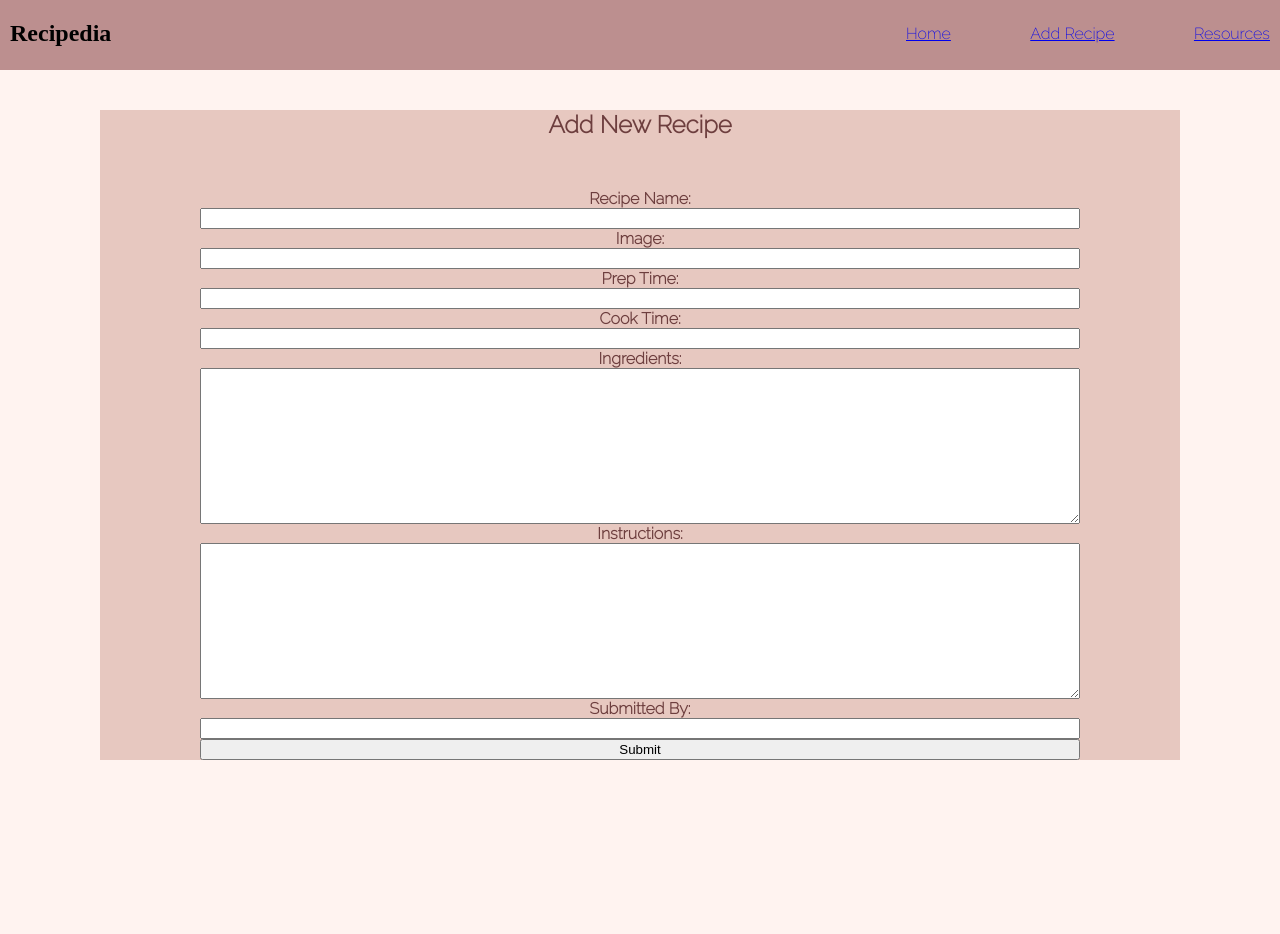
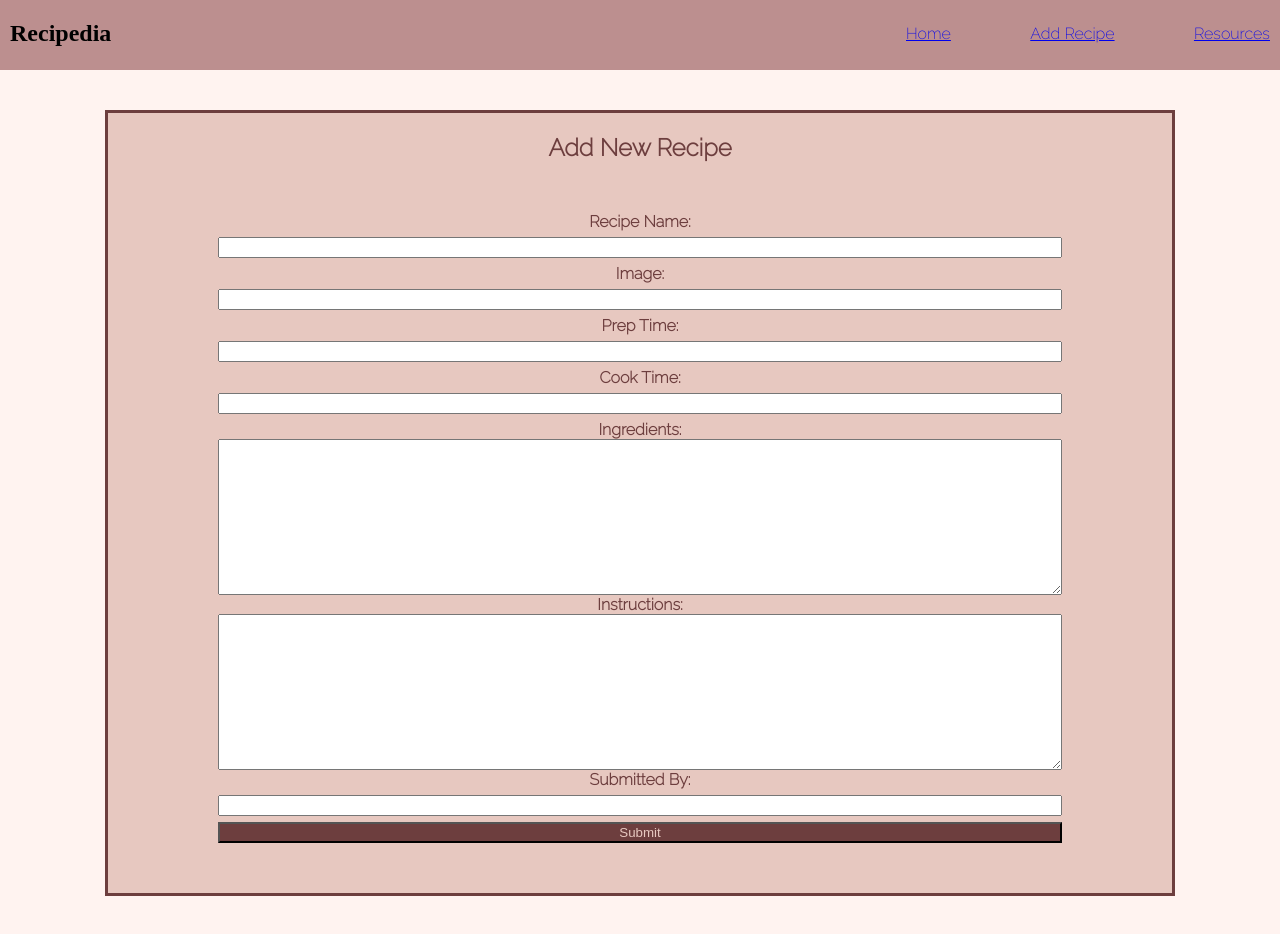
Before and after one commit to ralicynf/recipedia, a React (Create React App) app in the folder client/recipedia/: page /recipes/addRecipe in a window 1280 px wide. Before the commit the page ends 810 px from the top, so only its background shows below. Built offline with nearby package versions, Linux system fonts and the light colour scheme; no server answers; a web font is replaced by a local one.

Commit message:
added more styling components to form

```diff
--- a/client/recipedia/src/App.css
+++ b/client/recipedia/src/App.css
@@ -87,8 +87,36 @@ img {
   background-color: #e7c8c0;
   font-family: 'Raleway', sans-serif;
   font-weight: bold;
+  margin: 5px;
+  border: solid rgb(109, 62, 62);
 }
 
-#add-new {
+.the-form {
+  background-color: #e7c8c0;
+  margin: 10px;
 
 }
+
+button {
+  background-color:rgb(109, 62, 62);
+  color: #e7c8c0
+}
+
+input {
+  margin: 6px 0px
+}
+
+.box-resource {
+  border:solid rgb(109, 62, 62);
+  padding: 10px;
+  font-family: 'Raleway', sans-serif;
+  font-weight: bold;
+}
+
+.resource-card {
+  margin: 10px
+}
+
+.the-r-card {
+
+}
--- a/client/recipedia/src/components/RecipeForm.jsx
+++ b/client/recipedia/src/components/RecipeForm.jsx
@@ -28,6 +28,7 @@ const RecipeForm = (props) => {
 
 
     return (
+        <div className="the-form">
             <form onSubmit={handleSubmit}>
                 <label htmlFor="Recipe Name">Recipe Name:</label>
                     <input
@@ -82,6 +83,7 @@ const RecipeForm = (props) => {
                     />
                 <button type="submit">Submit</button>
             </form>
+        </div>
     )
 }
 
--- a/client/recipedia/src/pages/AddRecipe.js
+++ b/client/recipedia/src/pages/AddRecipe.js
@@ -23,7 +23,7 @@ const AddRecipe = () => {
 
     return (
         <div className="form">
-            <h2>Add New Recipe</h2>
+            <h2 id="add-new">Add New Recipe</h2>
             <RecipeForm />
         </div>
     )
--- a/client/recipedia/src/pages/Resources.js
+++ b/client/recipedia/src/pages/Resources.js
@@ -21,7 +21,7 @@ const Resources = (props) => {
         <div>
             <h1>ABC's of Cooking</h1>
         </div>
-        <div>
+        <div className='the-r-card'>
             {resources.map((result) =>
              <ResourceCard
                 key={result._id}
```
